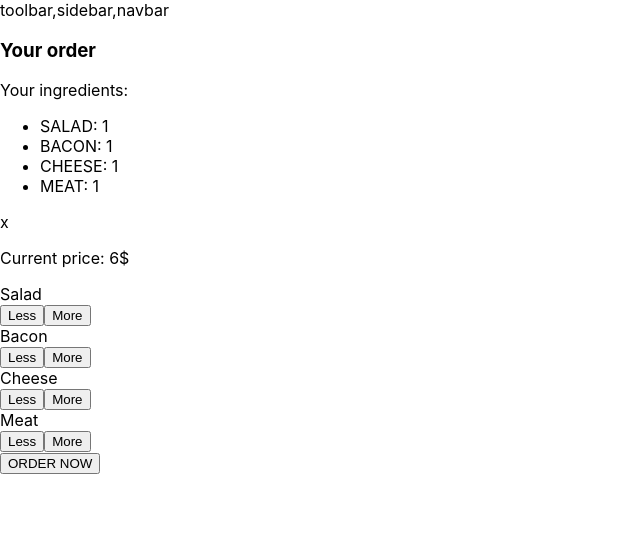
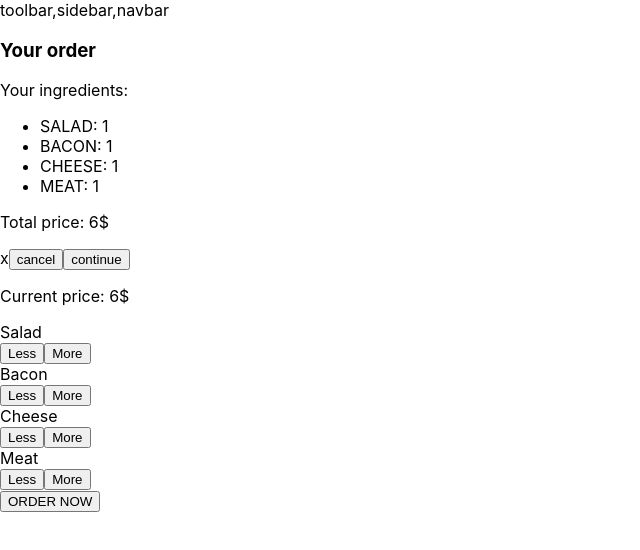
Before and after one commit to helping083/react-app-test, a React app in the folder my-app/: page / in a window 1280 px wide. Both pictures are taken after a click on the button "ORDER NOW". Shown: the top 550 px of the page, without its empty margins (0-640 px from the left). Built offline with nearby package versions, Linux system fonts and the light colour scheme.

Commit message:
buttons in modal, close cross in modal

```diff
--- a/my-app/src/components/Burger.js/OrderSummary/OrderSummary.css
+++ b/my-app/src/components/Burger.js/OrderSummary/OrderSummary.css
@@ -1,5 +1,16 @@
 .SpanClass {
     position: absolute;
-    right: 0;
-    top: 0;
+    right: -10px;
+    top: -13px;
+    padding: 10px 20px;
+    font-size: 1.4rem;
+    border-radius: 0% 0% 0% 100%;
+    cursor: pointer;
+    background: rgba(255,100,100,.4);
+    transition: all .3s ease-in-out;
 }
+.SpanClass:hover {
+    padding: 15px 25px;
+    font-size: 1.6rem;
+    transition: all .3s ease-in-out;
+}
--- a/my-app/src/components/Burger.js/OrderSummary/OrderSummary.js
+++ b/my-app/src/components/Burger.js/OrderSummary/OrderSummary.js
@@ -1,6 +1,8 @@
 import React from 'react';
 import Auxialiry from '../../../hoc/auxuilary/Auxialury';
 import classes from './OrderSummary.css';
+import Button from '../../UI-parts/Button/Button';
+
 const spanStyle = {
     textTransform: 'Uppercase'
 }
@@ -20,7 +22,14 @@ const orderSumarry = (props) => {
             <ul>
                 {ingsSum}
             </ul>
-            <span className={classes.SpanClass}>x</span>
+            <p>Total price: {props.totalPrice}$</p>
+            <span className={classes.SpanClass} onClick={props.closeModal}>x</span>
+            <Button
+              btnType="Danger"
+              clicked={props.cancelButtonHandler}>cancel</Button>
+            <Button
+              btnType="Success"
+              clicked={props.continueButtonHandler}>continue</Button>
         </Auxialiry>
     );
 };
--- a/my-app/src/components/BurgerBuilder/BurgerBuilder.js
+++ b/my-app/src/components/BurgerBuilder/BurgerBuilder.js
@@ -82,6 +82,16 @@ class BurgerBuilder extends Component {
         console.log('height', height);
     }
 
+    closeModalHandler = () => {
+        this.setState({isModal:false});
+    }
+    cancelButtonHandler = ()=>{
+
+
+    }
+    continueButtonHandler = () => {
+
+    }
     render() {
         const disabledButtons = {
             ...this.state.ingredients
@@ -92,8 +102,16 @@ class BurgerBuilder extends Component {
         }
         return (
             <Auxialuary>
-                <Modal show={this.state.isModal}>
-                    <OrderSummary ingredients={this.state.ingredients}/>
+                <Modal
+                  show={this.state.isModal}
+                  modalCLosedHandler={this.closeModalHandler}
+                    >
+                    <OrderSummary
+                      ingredients={this.state.ingredients}
+                      closeModal={this.closeModalHandler}
+                      cancelButtonHandler={this.closeModalHandler}
+                      totalPrice={this.state.totalPrice}
+                      continueButtonHandler = {this.continueButtonHandler}/>
                 </Modal>
                 <div ref={this.myRef}>
                     <Burger ingredients={this.state.ingredients}/>
--- /dev/null
+++ b/my-app/src/components/UI-parts/Backdrop/Backdrop.css
@@ -0,0 +1,15 @@
+.Backdrop {
+    width: 100%;
+    height: 100%;
+    position: fixed;
+    z-index: 100;
+    left: 0;
+    top: 0;
+    background-color: rgba(0,0,0,0.5);
+
+  transition: 2s;
+}
+@keyframes example {
+    0%   {background-color: rgba(0,0,0,0.1);}
+    100% {background-color: rgba(0,0,0,0.5);}
+  }
--- a/my-app/src/components/UI-parts/Backdrop/Backdrop.js
+++ b/my-app/src/components/UI-parts/Backdrop/Backdrop.js
@@ -1,11 +1,8 @@
 import React from 'react';
+import classes from './Backdrop.css'
 
-const backDropStyle = {
-
-}
-
-const backdrop = () => {
-
-}
+const backdrop = (props) => (
+    props.show ? <div className={classes.Backdrop} onClick={props.clicked}></div>:null
+);
 
 export default backdrop;
--- /dev/null
+++ b/my-app/src/components/UI-parts/Button/Button.css
@@ -0,0 +1,24 @@
+.Button {
+    background-color: transparent;
+    border: none;
+    color: white;
+    outline: none;
+    cursor: pointer;
+    font: inherit;
+    padding: 10px;
+    margin: 10px;
+    font-weight: bold;
+}
+
+.Button:first-of-type {
+    margin-left: 0;
+    padding-left: 0;
+}
+
+.Success {
+    color: #5C9210;
+}
+
+.Danger {
+    color: #944317;
+}
--- /dev/null
+++ b/my-app/src/components/UI-parts/Button/Button.js
@@ -0,0 +1,11 @@
+import React from 'react';
+import classes from './Button.css';
+
+const button = (props)=>(
+    <button
+      className={[classes.Button, classes[props.btnType]].join(' ')}
+      onClick={props.clicked}>
+        {props.children}
+    </button>
+);
+export default button;
--- a/my-app/src/components/UI-parts/Modal/Modal.css
+++ b/my-app/src/components/UI-parts/Modal/Modal.css
@@ -11,7 +11,6 @@
     box-sizing: border-box;
     transition: all 1.3s ease-out;
 }
-
 @media (min-width: 600px) {
     .Modal {
         width: 500px;
--- a/my-app/src/components/UI-parts/Modal/Modal.js
+++ b/my-app/src/components/UI-parts/Modal/Modal.js
@@ -1,15 +1,19 @@
 import React from 'react';
 import classes from './Modal.css';
-
+import Backdrop from '../Backdrop/Backdrop';
 
 const modal = (props) => (
+    <div>
+        <Backdrop show={props.show} clicked={props.modalCLosedHandler}/>
         <div
             className={classes.Modal}
             style={{
             transform: props.show ? 'translateY(0)': 'translateY(-100vh)',
-          opacity: props.show ? '1': '0'
+            opacity: props.show ? '1': '0',
+            overflow: 'hidden'
             }}>
             {props.children}
+        </div>
     </div>
 );
 
```
Lines whose indentation alone changed are shown as unchanged.
